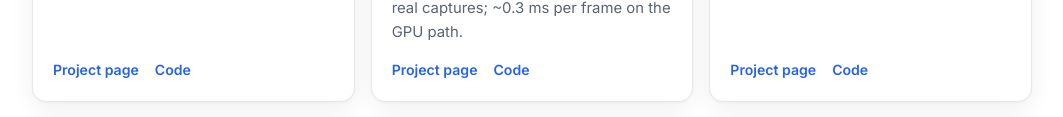
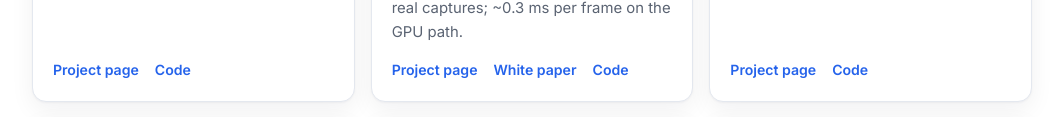
Before and after one commit to ohora23/ohora23.github.io, a plain HTML site: page index.html in a window 1280 px wide. Shown: the part 1915-2032 px from the top of the page, without its empty margins (108-1171 px from the left). Drawn offline with nearby package versions, Linux system fonts and the light colour scheme.

Commit message:
Link the Sim2Real Camera white paper
Co-Authored-By: Claude Opus 5.5 <noreply@anthropic.com>

```diff
--- a/index.html
+++ b/index.html
@@ -193,7 +193,7 @@
     <div class="sec-head"><span class="num">02</span><h2>Open-source &amp; personal projects</h2><p>Built and benchmarked on my own workstation.</p></div>
     <div class="grid g3">
       <div class="card proj"><div class="thumb" style="background-image:url(assets/axon.jpg)"></div><div class="body"><div class="tag">C++ · Apache-2.0</div><h3>axon</h3><p>Zero-copy data transport for Physical AI along the sensor → accelerator → real-time control path; 7–19× lower cross-process GPU latency than ROS 2.</p><div class="links"><a href="https://ohora23.github.io/Axon_SDK_for_PhysicalAI/">Project page</a><a href="https://github.com/ohora23/Axon_SDK_for_PhysicalAI">Code</a></div></div></div>
-      <div class="card proj"><div class="thumb" style="background-image:url(assets/sim2real.jpg)"></div><div class="body"><div class="tag">Python · Apache-2.0</div><h3>PhysicalAI Sim2Real Camera</h3><p>Makes MuJoCo and Genesis cameras behave like the real one: distortion, noise, motion blur, rolling shutter, depth artefacts, latency and drops, fitted from real captures; ~0.3 ms per frame on the GPU path.</p><div class="links"><a href="https://ohora23.github.io/physicalai-sim2real-camera/">Project page</a><a href="https://github.com/ohora23/physicalai-sim2real-camera">Code</a></div></div></div>
+      <div class="card proj"><div class="thumb" style="background-image:url(assets/sim2real.jpg)"></div><div class="body"><div class="tag">Python · Apache-2.0</div><h3>PhysicalAI Sim2Real Camera</h3><p>Makes MuJoCo and Genesis cameras behave like the real one: distortion, noise, motion blur, rolling shutter, depth artefacts, latency and drops, fitted from real captures; ~0.3 ms per frame on the GPU path.</p><div class="links"><a href="https://ohora23.github.io/physicalai-sim2real-camera/">Project page</a><a href="https://ohora23.github.io/physicalai-sim2real-camera/whitepaper/genesis/">White paper</a><a href="https://github.com/ohora23/physicalai-sim2real-camera">Code</a></div></div></div>
       <div class="card proj"><div class="thumb" style="background-image:url(assets/edge-pointdit.jpg)"></div><div class="body"><div class="tag">Python · Apache-2.0</div><h3>Edge-PointDiT</h3><p>Transparent-object depth on a 2-TOPS RK3588 NPU: a PointDiT reproduction retargeted from diffusion to regression, fp16 bit-exact with PyTorch.</p><div class="links"><a href="https://ohora23.github.io/edge-pointdit-regression-distillation/">Project page</a><a href="https://github.com/ohora23/edge-pointdit-regression-distillation">Code</a></div></div></div>
       <div class="card proj"><div class="thumb" style="background-image:url(assets/memgarden.jpg)"></div><div class="body"><div class="tag">Rust · MIT</div><h3>MemGarden</h3><p>Long-term memory for AI coding agents: local-LLM fact extraction and hybrid recall in one binary on one SQLite file; 7.1 ms p50 recall.</p><div class="links"><a href="https://ohora23.github.io/memgarden/">Project page</a><a href="https://github.com/ohora23/memgarden">Code</a></div></div></div>
       <div class="card proj"><div class="thumb" style="background-image:url(assets/leap.jpg)"></div><div class="body"><div class="tag">Shell · Python · MIT</div><h3>Leap Motion Linux Revival Kit</h3><p>The original Leap Motion Controller back on modern Linux after Ultraleap shut down: archived packages, a udev fix and a live visualizer.</p><div class="links"><a href="https://ohora23.github.io/leap-motion-linux-revival/">Project page</a><a href="https://github.com/ohora23/leap-motion-linux-revival">Code</a></div></div></div>
```
